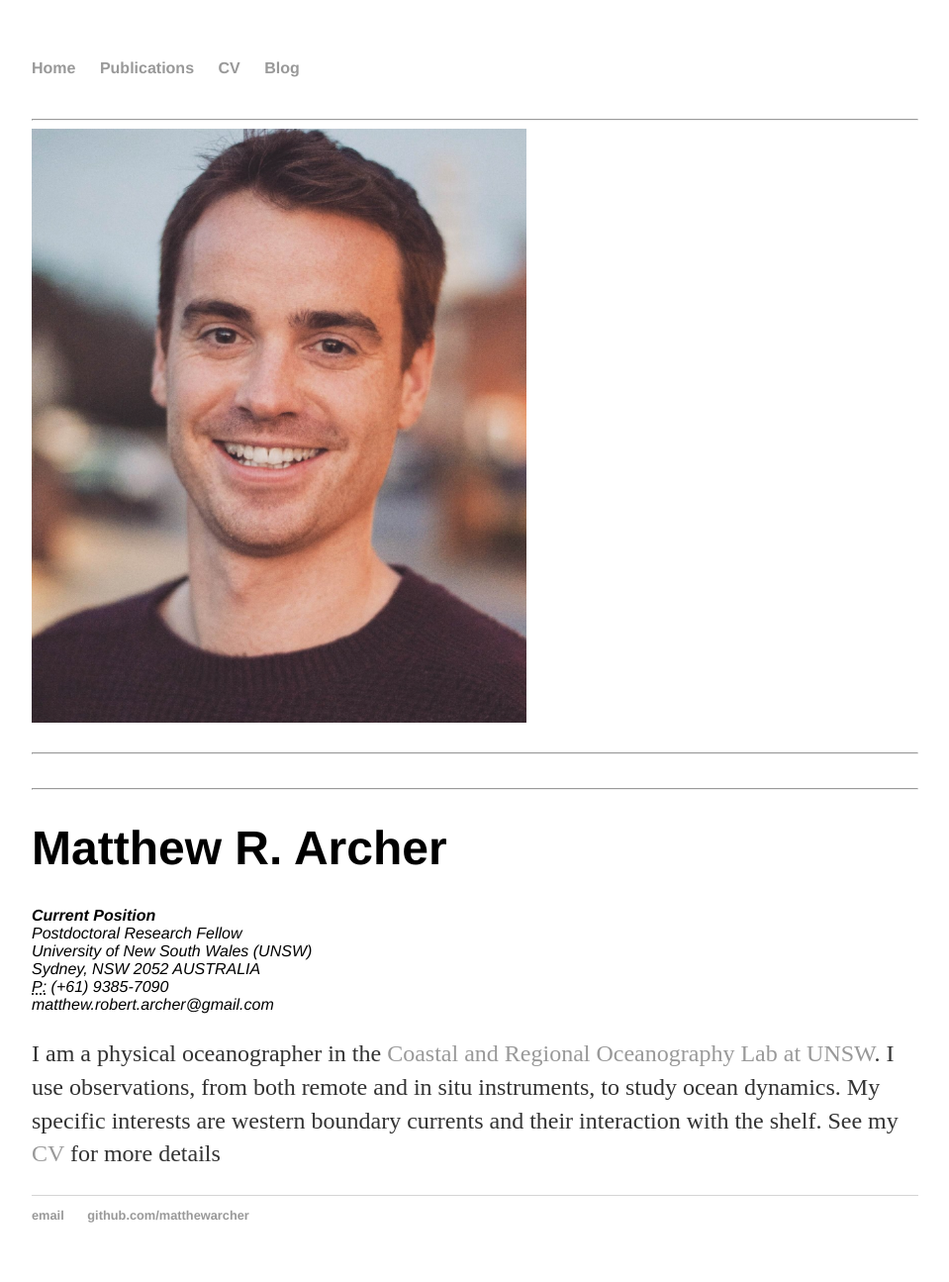
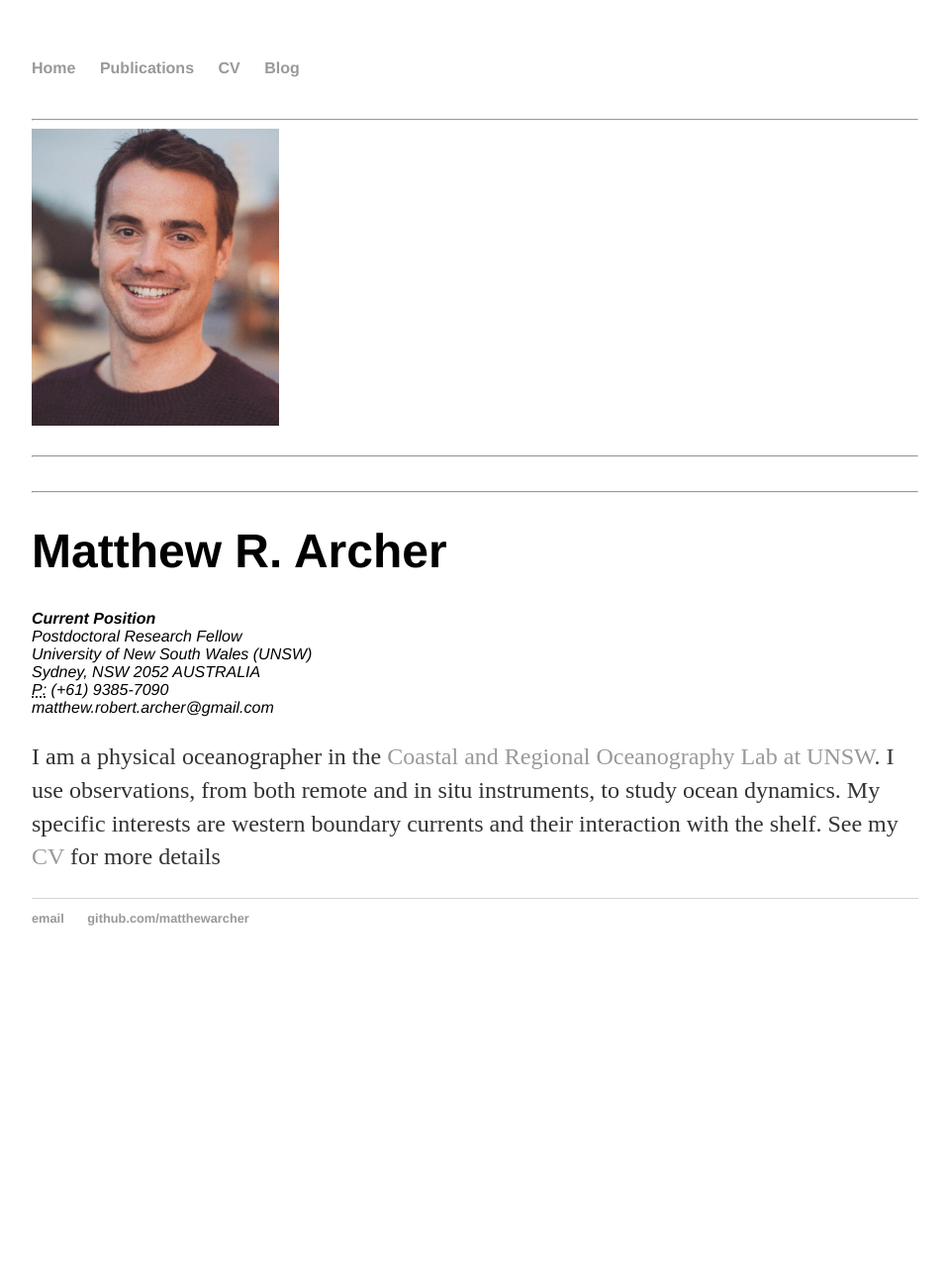
Before and after one commit to matthewarcher/matthewarcher.github.io, a Jekyll site: the page built from index.html, in a window 1280 px wide. Shown: the whole page at 99% size, without its empty margins (160-1119 px from the left). Built offline with Jekyll 4.4.1, drawn with Linux system fonts in a browser that asks for light colours; after the commit the page ends 995 px from its top, so only the background shows below that.

Commit message:
Update index.html

```diff
--- a/index.html
+++ b/index.html
@@ -5,7 +5,7 @@
 <div class="blurb">
 
         <div class="col-md-4 hidden-xs hidden-sm"><br><hr></div>
-        <div class="col-xs-4 center" style="padding-bottom: 0px"><img src="/Profile_Pic_1mb.PNG" class="img-thumbnail img-circle" style="width:500px;height:600px;"></div>
+        <div class="col-xs-4 center" style="padding-bottom: 0px"><img src="/Profile_Pic_1mb.PNG" class="img-thumbnail img-circle" style="width:250px;height:300px;"></div>
         <div class="col-md-4 hidden-xs hidden-sm"><br><hr><br></div>
         <div class="col-md-12 hidden-xs hidden-sm" style="height: 1px"><hr></div>
         <div class="col-md-4"></div>
```
